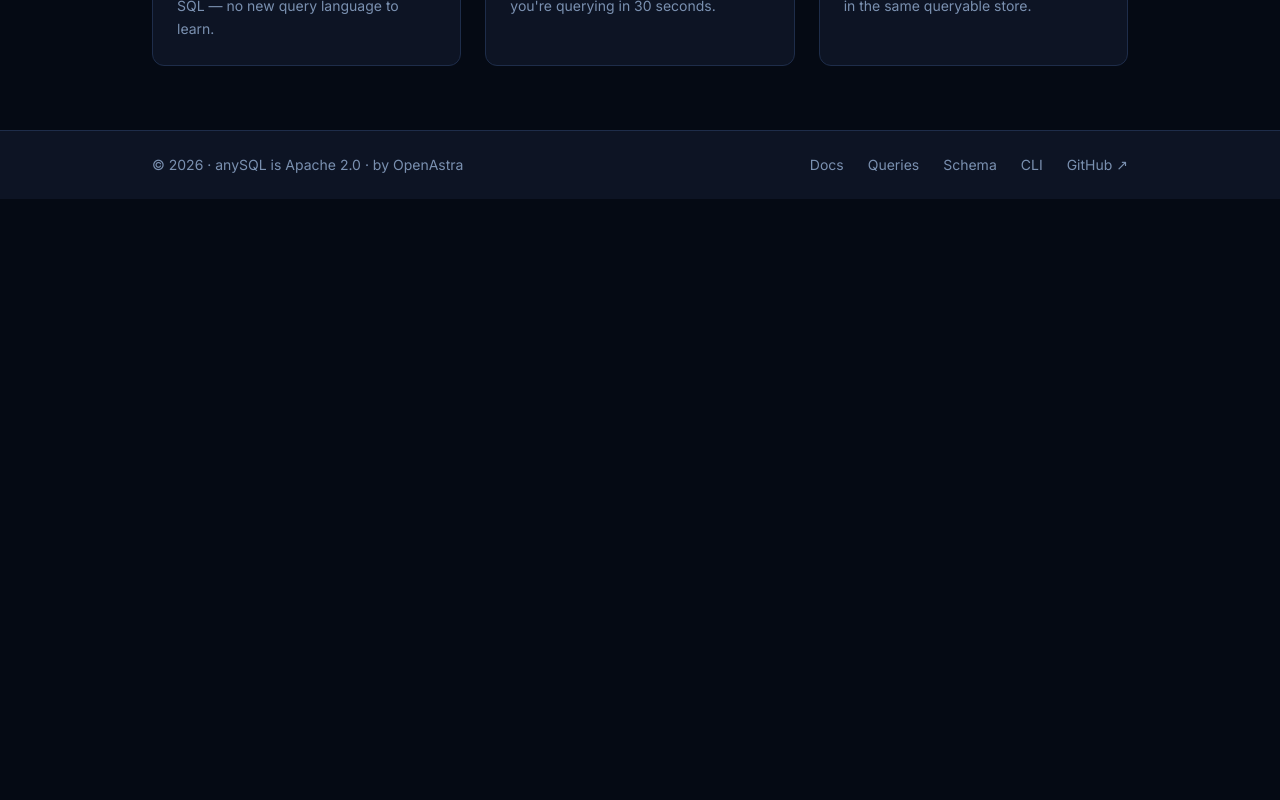
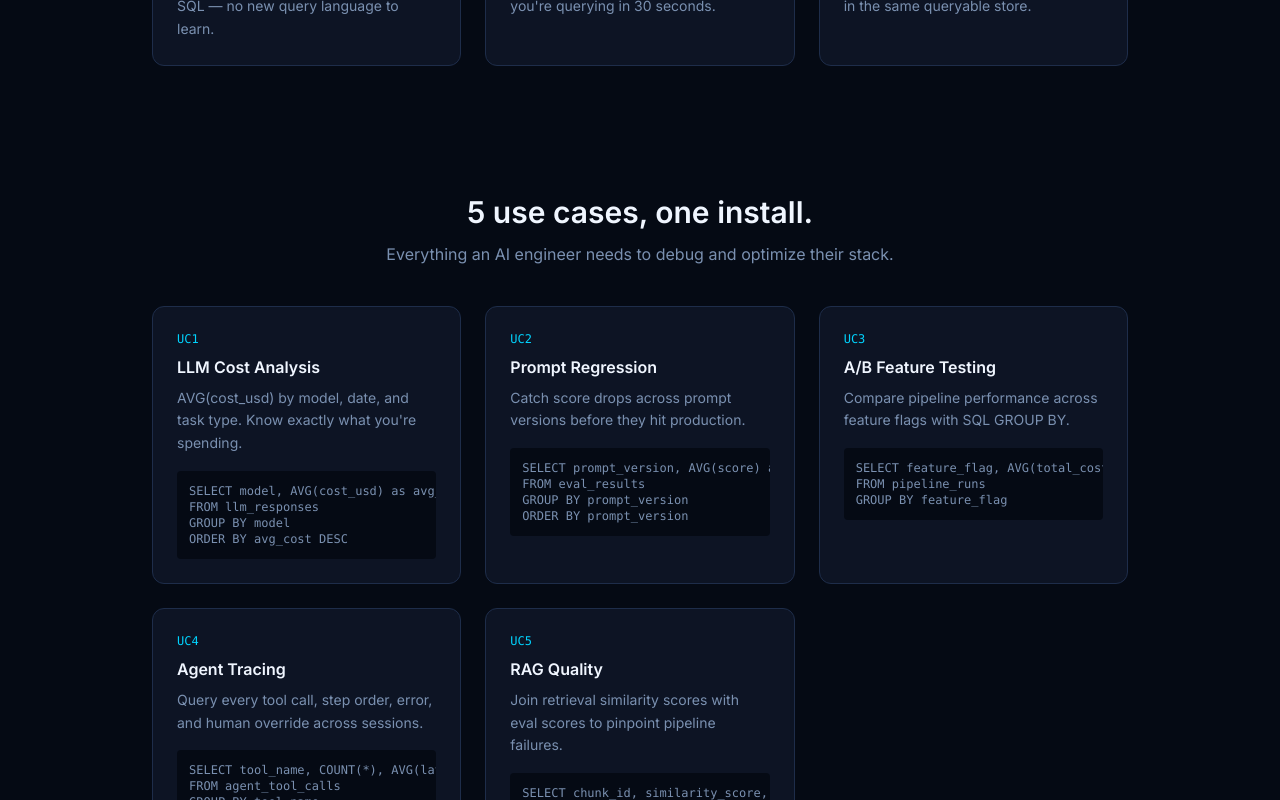
Before and after one commit to sadayamuthu/anysql.org, a React (Vite) app: page /#/ in a window 1280 px wide. Shown: the part 1340-2140 px from the top of the page. Before the commit the page ends 1539 px from the top, so only its background shows below. Built offline with nearby package versions, Linux system fonts and the light colour scheme.

Commit message:
feat: Home page use cases grid

```diff
--- a/src/pages/Home.jsx
+++ b/src/pages/Home.jsx
@@ -113,12 +113,69 @@ function WhySection() {
   )
 }
 
+const USE_CASES = [
+  {
+    id: 'UC1',
+    title: 'LLM Cost Analysis',
+    body: "AVG(cost_usd) by model, date, and task type. Know exactly what you're spending.",
+    query: "SELECT model, AVG(cost_usd) as avg_cost\nFROM llm_responses\nGROUP BY model\nORDER BY avg_cost DESC",
+  },
+  {
+    id: 'UC2',
+    title: 'Prompt Regression',
+    body: "Catch score drops across prompt versions before they hit production.",
+    query: "SELECT prompt_version, AVG(score) as avg_score\nFROM eval_results\nGROUP BY prompt_version\nORDER BY prompt_version",
+  },
+  {
+    id: 'UC3',
+    title: 'A/B Feature Testing',
+    body: 'Compare pipeline performance across feature flags with SQL GROUP BY.',
+    query: "SELECT feature_flag, AVG(total_cost_usd)\nFROM pipeline_runs\nGROUP BY feature_flag",
+  },
+  {
+    id: 'UC4',
+    title: 'Agent Tracing',
+    body: 'Query every tool call, step order, error, and human override across sessions.',
+    query: "SELECT tool_name, COUNT(*), AVG(latency_ms)\nFROM agent_tool_calls\nGROUP BY tool_name",
+  },
+  {
+    id: 'UC5',
+    title: 'RAG Quality',
+    body: 'Join retrieval similarity scores with eval scores to pinpoint pipeline failures.',
+    query: "SELECT chunk_id, similarity_score, e.score\nFROM rag_chunks r\nJOIN eval_results e ON r.query_id = e.query_id",
+  },
+]
+
+function UseCasesSection() {
+  return (
+    <section className="max-w-5xl mx-auto px-6 py-16">
+      <h2 className="text-3xl font-semibold text-text-primary mb-3 text-center">
+        5 use cases, one install.
+      </h2>
+      <p className="text-text-muted text-center mb-10">Everything an AI engineer needs to debug and optimize their stack.</p>
+      <div className="grid grid-cols-1 sm:grid-cols-2 lg:grid-cols-3 gap-6">
+        {USE_CASES.map(({ id, title, body, query }) => (
+          <div key={id} className="bg-surface border border-subtle rounded-xl p-6">
+            <span className="text-xs font-mono text-accent-cyan mb-2 block">{id}</span>
+            <h3 className="text-base font-semibold text-text-primary mb-2">{title}</h3>
+            <p className="text-text-muted text-sm mb-4 leading-relaxed">{body}</p>
+            <pre className="bg-space rounded p-3 text-xs text-text-muted overflow-x-auto">
+              <code>{query}</code>
+            </pre>
+          </div>
+        ))}
+      </div>
+    </section>
+  )
+}
+
 export default function Home() {
   return (
     <div>
       <Hero />
       <JoinSection />
       <WhySection />
+      <UseCasesSection />
     </div>
   )
 }
```
